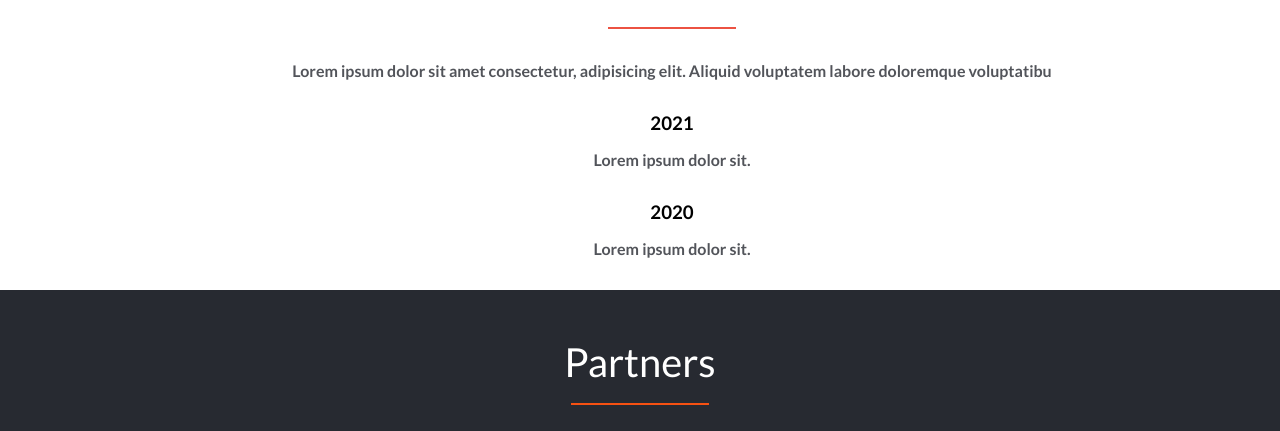
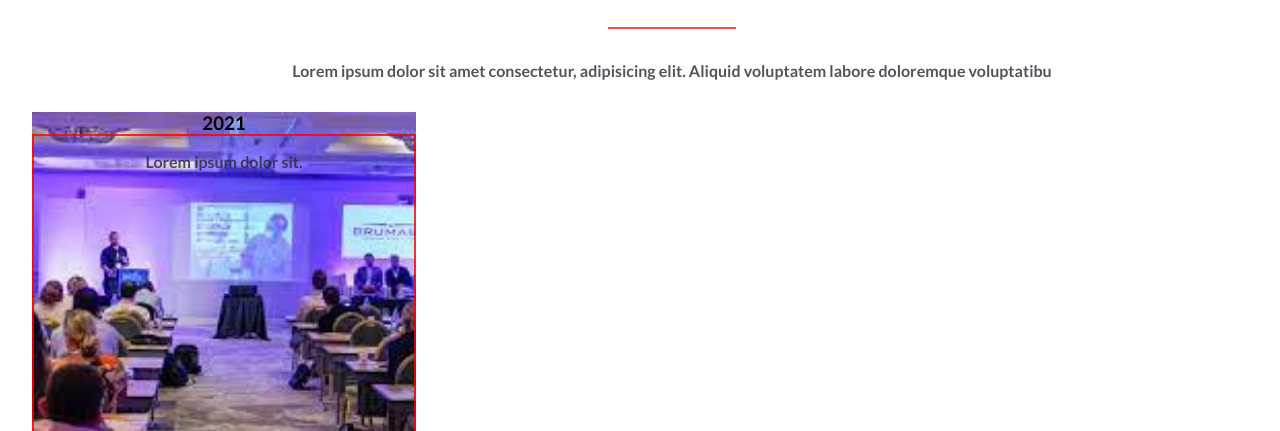
Before and after one commit to ANTOINE1128/capstone-project-1---Conference-page, a website: page about.html in a window 1280 px wide. Shown: the part 1278-1709 px from the top of the page. Drawn offline with nearby package versions, Linux system fonts and the light colour scheme; a web font is replaced by a local one.

Commit message:
update about-page

```diff
--- a/about.style.css
+++ b/about.style.css
@@ -217,7 +217,41 @@ main .location-main{
   opacity:0.9;
   margin-top: 6rem;
 }
+.forum{
 
+  display: grid;
+  grid-template-rows: 1fr 1fr;
+
+  width:100%;
+  border: 2px solid red;
+  height: 50vh;
+}
+.forum1{
+  background: url(image/forum-img2.jpg);
+  background-repeat: no-repeat;
+  background-size: cover;
+  background-color: #ec5242;
+  margin-bottom: 2rem;
+  width: 30%;
+  height: 50vh;
+  display: flex;
+  flex-direction: column;
+  justify-content: center;
+
+}
+.forum2{
+  background: url(image/forum-img.jpg);
+  background-repeat: no-repeat;
+  background-size: cover;
+  background-color: #ec5242;
+  margin-bottom: 2rem;
+  width: 30%;
+  height: 50vh;
+  display: flex;
+  flex-direction: column;
+  justify-content: center;
+
+}
 /* ===================speakers-section================================== */
 
 /* ==============================sponsors=============== */
```
